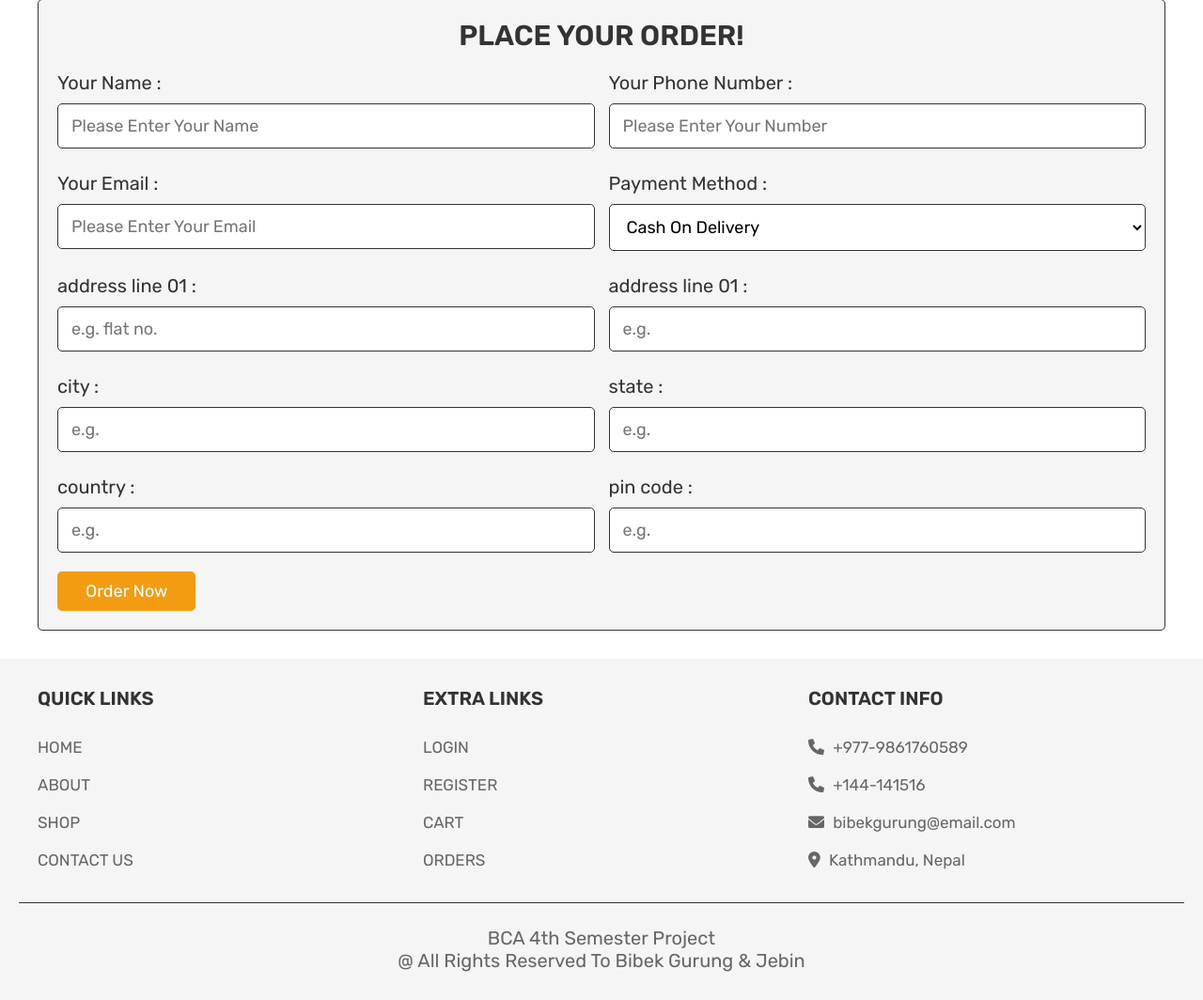
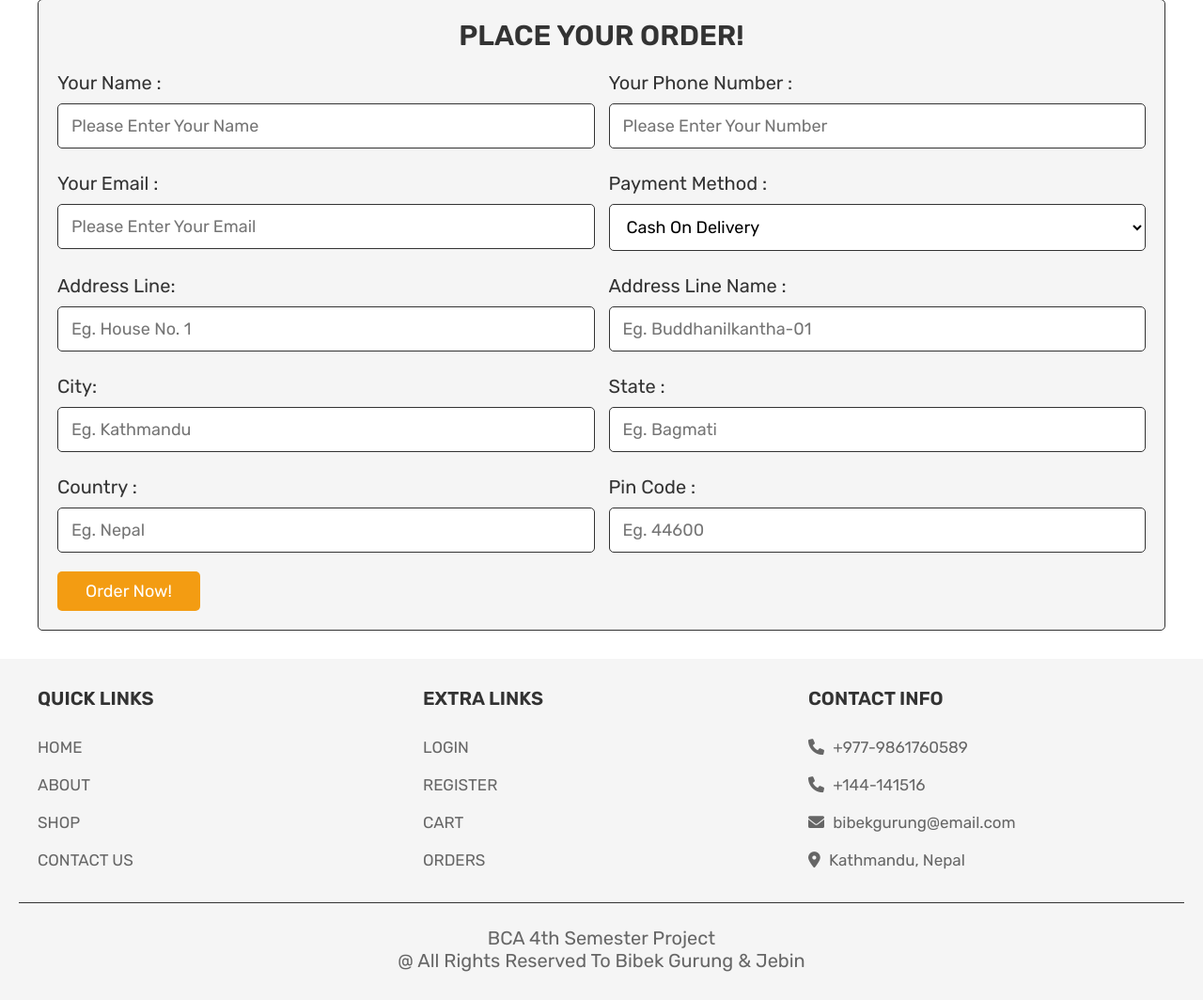
Before and after one commit to bibekgurung9/php-ecommerce-app, a PHP site: page /checkout.php in a window 1280 px wide. Shown: the part 540-1604 px from the top of the page at 94% size. Run offline with PHP 8.4, Linux system fonts and the light colour scheme; the visitor is signed in with stand-in values (Sample User, id 1); data that the repository does not hold is empty.

Commit message:
Title Adjustments & Minor Text Edits

```diff
--- a/admin_products.php
+++ b/admin_products.php
@@ -84,9 +84,8 @@ if(isset($_POST['update_product'])){
    <meta charset="UTF-8">
    <meta http-equiv="X-UA-Compatible" content="IE=edge">
    <meta name="viewport" content="width=device-width, initial-scale=1.0">
-   <title>products</title>
+   <title>Admin Product | BikeShop</title>
 
-   <!-- font awesome cdn link  -->
    <link rel="stylesheet" href="https://cdnjs.cloudflare.com/ajax/libs/font-awesome/6.0.0/css/all.min.css">
 
    <!-- custom admin css file link  -->
@@ -129,7 +128,7 @@ if(isset($_POST['update_product'])){
       <div class="box">
          <img src="uploaded_img/<?php echo $fetch_products['image']; ?>" alt="">
          <div class="name"><?php echo $fetch_products['name']; ?></div>
-         <div class="price">$<?php echo $fetch_products['price']; ?>/-</div>
+         <div class="price">Rs. <?php echo $fetch_products['price']; ?>/-</div>
          <a href="admin_products.php?update=<?php echo $fetch_products['id']; ?>" class="option-btn">update</a>
          <a href="admin_products.php?delete=<?php echo $fetch_products['id']; ?>" class="delete-btn" onclick="return confirm('delete this product?');">delete</a>
       </div>
--- a/checkout.php
+++ b/checkout.php
@@ -36,13 +36,13 @@ if(isset($_POST['order_btn'])){
    $order_query = mysqli_query($conn, "SELECT * FROM `orders` WHERE name = '$name' AND number = '$number' AND email = '$email' AND method = '$method' AND address = '$address' AND total_products = '$total_products' AND total_price = '$cart_total'") or die('query failed');
 
    if($cart_total == 0){
-      $message[] = 'your cart is empty';
+      $message[] = 'Your Cart is Empty';
    }else{
       if(mysqli_num_rows($order_query) > 0){
-         $message[] = 'order already placed!';
+         $message[] = 'Order Has Already Been Placed';
       }else{
          mysqli_query($conn, "INSERT INTO `orders`(user_id, name, number, email, method, address, total_products, total_price, placed_on) VALUES('$user_id', '$name', '$number', '$email', '$method', '$address', '$total_products', '$cart_total', '$placed_on')") or die('query failed');
-         $message[] = 'order placed successfully!';
+         $message[] = 'Order Has Been Placed Successfully!';
          mysqli_query($conn, "DELETE FROM `cart` WHERE user_id = '$user_id'") or die('query failed');
       }
    }
@@ -122,31 +122,31 @@ if(isset($_POST['order_btn'])){
             </select>
          </div>
          <div class="inputBox">
-            <span>address line 01 :</span>
-            <input type="number" min="0" name="flat" required placeholder="e.g. flat no.">
+            <span>Address Line:</span>
+            <input type="number" min="0" name="flat" required placeholder="Eg. House No. 1">
          </div>
          <div class="inputBox">
-            <span>address line 01 :</span>
-            <input type="text" name="street" required placeholder="e.g. ">
+            <span>Address Line Name :</span>
+            <input type="text" name="street" required placeholder="Eg. Buddhanilkantha-01">
          </div>
          <div class="inputBox">
-            <span>city :</span>
-            <input type="text" name="city" required placeholder="e.g.">
+            <span>City: </span>
+            <input type="text" name="city" required placeholder="Eg. Kathmandu">
          </div>
          <div class="inputBox">
-            <span>state :</span>
-            <input type="text" name="state" required placeholder="e.g. ">
+            <span>State :</span>
+            <input type="text" name="state" required placeholder="Eg. Bagmati ">
          </div>
          <div class="inputBox">
-            <span>country :</span>
-            <input type="text" name="country" required placeholder="e.g.">
+            <span>Country :</span>
+            <input type="text" name="country" required placeholder="Eg. Nepal">
          </div>
          <div class="inputBox">
-            <span>pin code :</span>
-            <input type="number" min="0" name="pin_code" required placeholder="e.g. ">
+            <span>Pin Code :</span>
+            <input type="number" min="0" name="pin_code" required placeholder="Eg. 44600 ">
          </div>
       </div>
-      <input type="submit" value="order now" class="btn" name="order_btn">
+      <input type="submit" value="order now!" class="btn" name="order_btn">
    </form>
 
 </section>
```
Also changed, not shown: admin_orders.php (+6 -7 lines), admin_page.php (+5 -5 lines).
